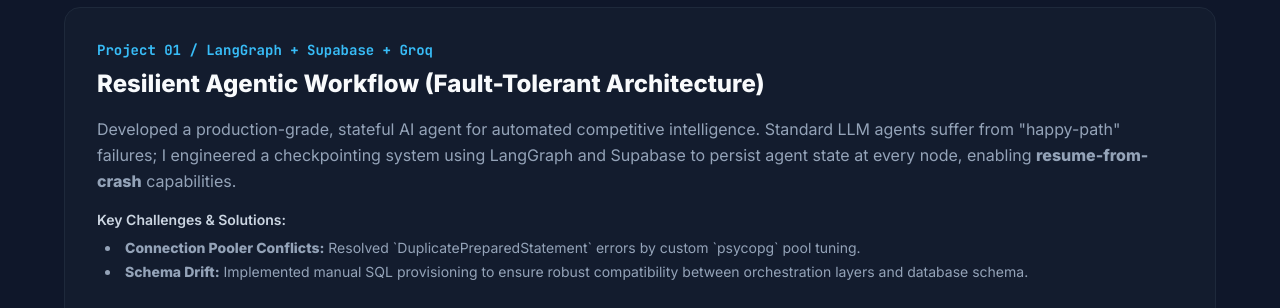
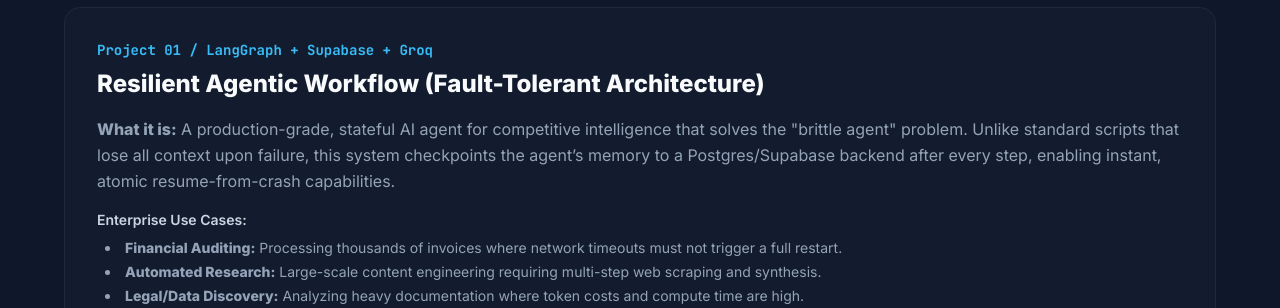
Before and after one commit to EdemGold2406/my-site, a plain HTML site: page index.html in a window 1280 px wide. Shown: the part 950-1258 px from the top of the page. Drawn offline with nearby package versions, Linux system fonts and the light colour scheme.

Commit message:
Update index.html

```diff
--- a/index.html
+++ b/index.html
@@ -105,16 +105,26 @@
 <div class="pdf-avoid-break transition-colors duration-300 bg-slate-50 dark:bg-slate-800/30 p-8 rounded-2xl border border-slate-200 dark:border-slate-800">
     <div class="text-sky-600 dark:text-sky-400 text-sm font-bold code-font mb-2">Project 01 / LangGraph + Supabase + Groq</div>
     <h3 class="text-2xl font-bold mb-4">Resilient Agentic Workflow (Fault-Tolerant Architecture)</h3>
+
     <p class="text-slate-600 dark:text-slate-400 mb-4 leading-relaxed">
-        Developed a production-grade, stateful AI agent for automated competitive intelligence. Standard LLM agents suffer from "happy-path" failures; I engineered a checkpointing system using LangGraph and Supabase to persist agent state at every node, enabling <strong>resume-from-crash</strong> capabilities.
+        <strong>What it is:</strong> A production-grade, stateful AI agent for competitive intelligence that solves the "brittle agent" problem. Unlike standard scripts that lose all context upon failure, this system checkpoints the agent’s memory to a Postgres/Supabase backend after every step, enabling instant, atomic resume-from-crash capabilities.
     </p>
+
     <div class="mb-4">
+        <p class="text-sm text-slate-700 dark:text-slate-300 font-semibold mb-2">Enterprise Use Cases:</p>
+        <ul class="space-y-1 text-slate-600 dark:text-slate-400 text-sm list-disc list-inside ml-2 mb-4">
+            <li><strong>Financial Auditing:</strong> Processing thousands of invoices where network timeouts must not trigger a full restart.</li>
+            <li><strong>Automated Research:</strong> Large-scale content engineering requiring multi-step web scraping and synthesis.</li>
+            <li><strong>Legal/Data Discovery:</strong> Analyzing heavy documentation where token costs and compute time are high.</li>
+        </ul>
+
         <p class="text-sm text-slate-700 dark:text-slate-300 font-semibold mb-2">Key Challenges & Solutions:</p>
         <ul class="space-y-1 text-slate-600 dark:text-slate-400 text-sm list-disc list-inside ml-2">
-            <li><strong>Connection Pooler Conflicts:</strong> Resolved `DuplicatePreparedStatement` errors by custom `psycopg` pool tuning.</li>
-            <li><strong>Schema Drift:</strong> Implemented manual SQL provisioning to ensure robust compatibility between orchestration layers and database schema.</li>
+            <li><strong>Connection Pooler Conflicts:</strong> Resolved `DuplicatePreparedStatement` errors by custom `psycopg` pool tuning for Supabase.</li>
+            <li><strong>Schema Drift:</strong> Moved from automated setup to manual SQL provisioning to ensure robust, version-controlled compatibility.</li>
         </ul>
     </div>
+
     <div class="flex flex-wrap gap-4 pt-4">
         <a href="https://github.com/EdemGold2406/Resilient-Agentic-Workflow" target="_blank" class="text-sky-500 font-bold hover:underline flex items-center">
             <i class="ph ph-github-logo mr-1"></i> View Source
```
